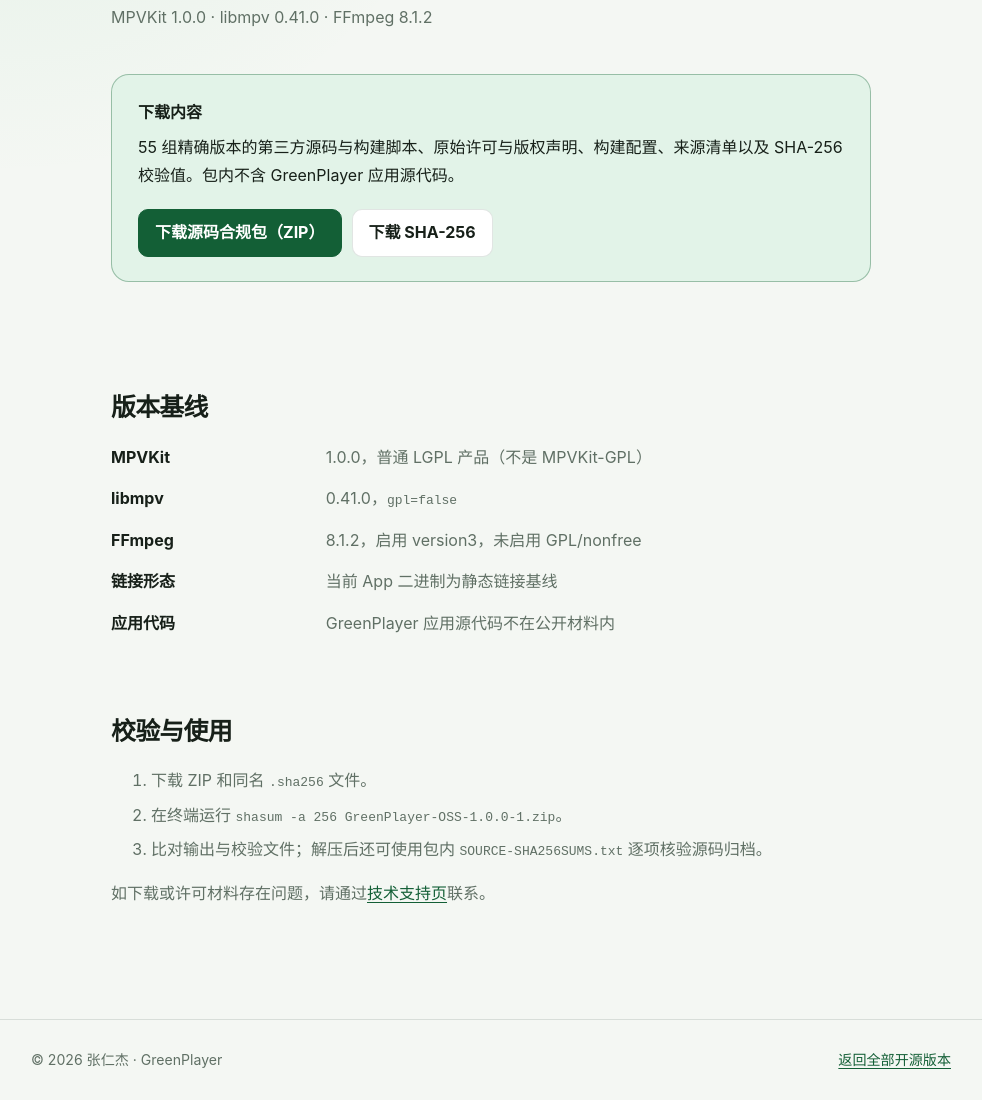
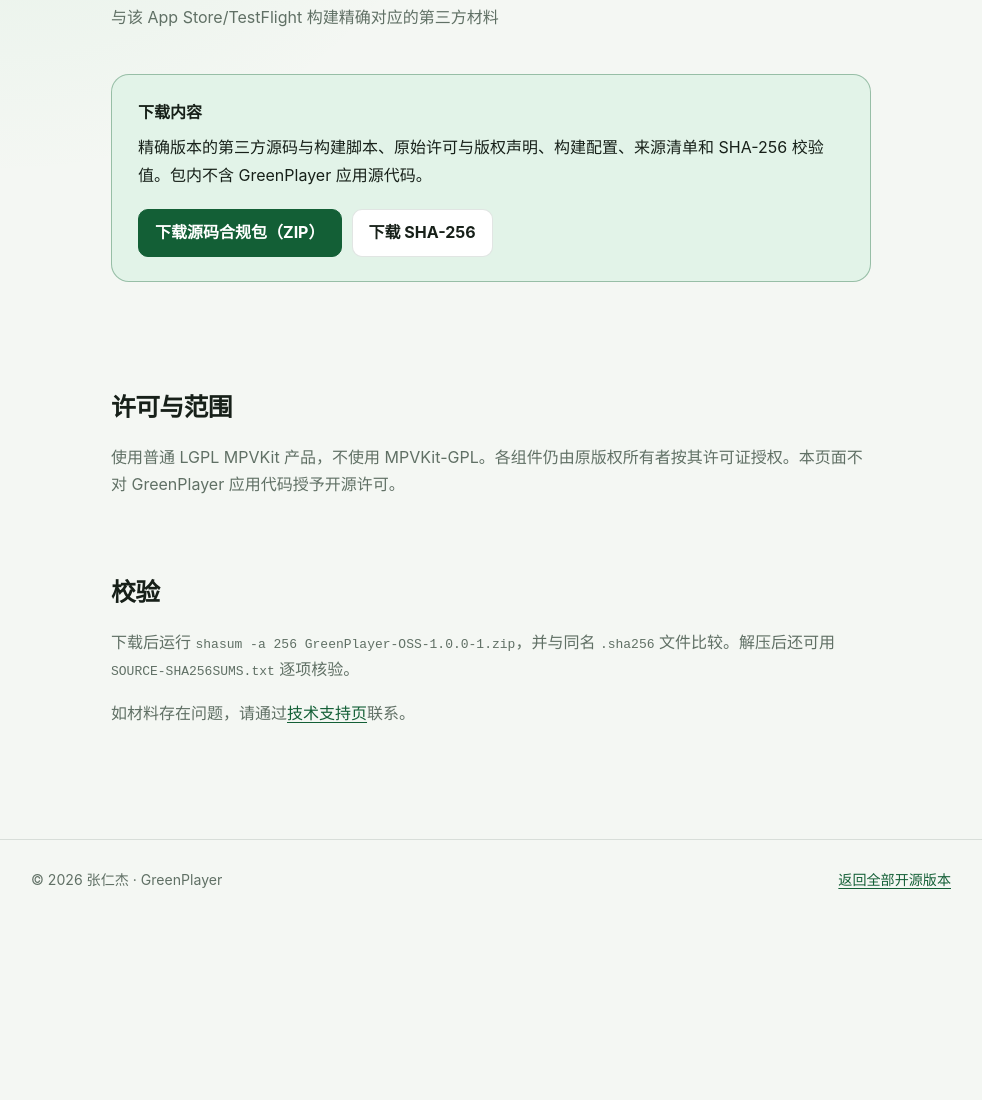
Before and after one commit to AKAGreen/greenplayer-support, a plain HTML site: page opensource/1.0.0-1/index.html in a window 1280 px wide. Shown: the part 337-1437 px from the top of the page, without its empty margins (149-1131 px from the left). After the commit the page ends 1257 px from the top, so only its background shows below. Drawn offline with Linux system fonts and the light colour scheme.

Commit message:
Publish OSS materials 1.0.0 (1)

```diff
--- a/opensource/1.0.0-1/index.html
+++ b/opensource/1.0.0-1/index.html
@@ -18,43 +18,28 @@
       </nav>
     </div>
   </header>
-
   <main class="shell document">
     <p class="eyebrow">RELEASE MATERIALS</p>
     <h1>GreenPlayer<br>1.0.0 (1)</h1>
-    <p class="document-meta">MPVKit 1.0.0 · libmpv 0.41.0 · FFmpeg 8.1.2</p>
-
+    <p class="document-meta">与该 App Store/TestFlight 构建精确对应的第三方材料</p>
     <div class="summary">
       <strong>下载内容</strong>
-      <p>55 组精确版本的第三方源码与构建脚本、原始许可与版权声明、构建配置、来源清单以及 SHA-256 校验值。包内不含 GreenPlayer 应用源代码。</p>
+      <p>精确版本的第三方源码与构建脚本、原始许可与版权声明、构建配置、来源清单和 SHA-256 校验值。包内不含 GreenPlayer 应用源代码。</p>
       <div class="button-row">
         <a class="button primary" href="https://github.com/AKAGreen/greenplayer-support/releases/download/oss-1.0.0-1/GreenPlayer-OSS-1.0.0-1.zip">下载源码合规包（ZIP）</a>
         <a class="button" href="https://github.com/AKAGreen/greenplayer-support/releases/download/oss-1.0.0-1/GreenPlayer-OSS-1.0.0-1.zip.sha256">下载 SHA-256</a>
       </div>
     </div>
-
     <section>
-      <h2>版本基线</h2>
-      <dl>
-        <dt>MPVKit</dt><dd>1.0.0，普通 LGPL 产品（不是 MPVKit-GPL）</dd>
-        <dt>libmpv</dt><dd>0.41.0，<code>gpl=false</code></dd>
-        <dt>FFmpeg</dt><dd>8.1.2，启用 version3，未启用 GPL/nonfree</dd>
-        <dt>链接形态</dt><dd>当前 App 二进制为静态链接基线</dd>
-        <dt>应用代码</dt><dd>GreenPlayer 应用源代码不在公开材料内</dd>
-      </dl>
+      <h2>许可与范围</h2>
+      <p>使用普通 LGPL MPVKit 产品，不使用 MPVKit-GPL。各组件仍由原版权所有者按其许可证授权。本页面不对 GreenPlayer 应用代码授予开源许可。</p>
     </section>
-
     <section>
-      <h2>校验与使用</h2>
-      <ol>
-        <li>下载 ZIP 和同名 <code>.sha256</code> 文件。</li>
-        <li>在终端运行 <code>shasum -a 256 GreenPlayer-OSS-1.0.0-1.zip</code>。</li>
-        <li>比对输出与校验文件；解压后还可使用包内 <code>SOURCE-SHA256SUMS.txt</code> 逐项核验源码归档。</li>
-      </ol>
-      <p>如下载或许可材料存在问题，请通过<a href="../../support/">技术支持页</a>联系。</p>
+      <h2>校验</h2>
+      <p>下载后运行 <code>shasum -a 256 GreenPlayer-OSS-1.0.0-1.zip</code>，并与同名 <code>.sha256</code> 文件比较。解压后还可用 <code>SOURCE-SHA256SUMS.txt</code> 逐项核验。</p>
+      <p>如材料存在问题，请通过<a href="../../support/">技术支持页</a>联系。</p>
     </section>
   </main>
-
   <footer class="site-footer">
     <div class="shell footer-row">
       <span>© 2026 张仁杰 · GreenPlayer</span>
```
